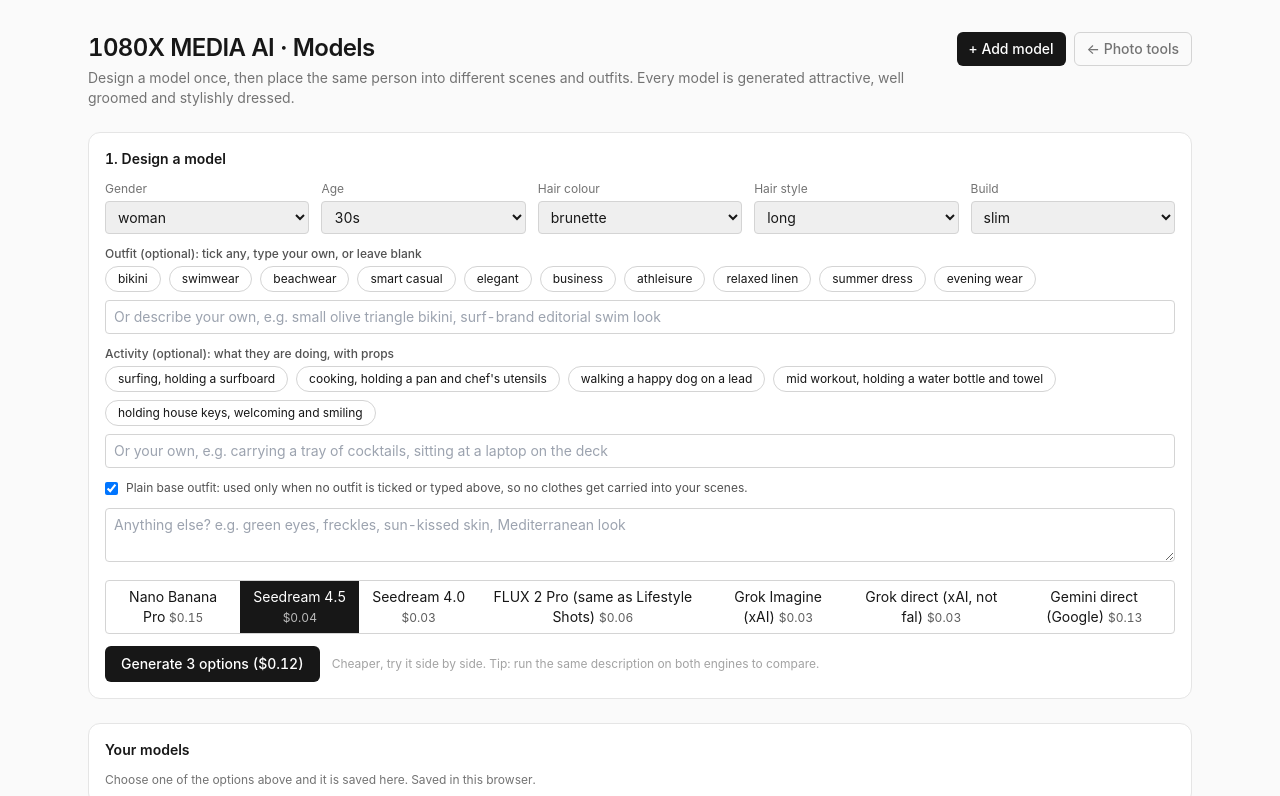
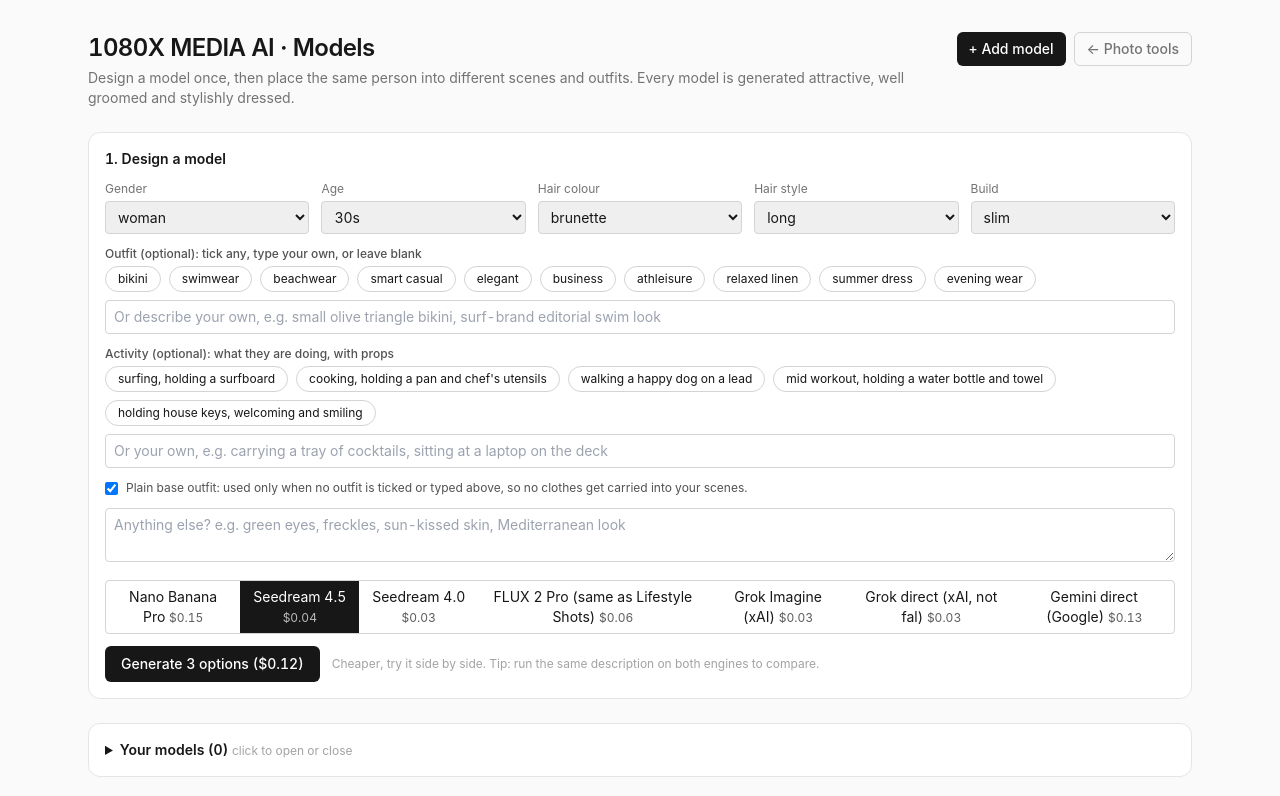
Before and after one commit to jaydengilfillan/proppolish, a Next.js app: page /cast in a window 1280 px wide. Shown: the top 796 px of the page. Built offline with nearby package versions, Linux system fonts and the light colour scheme.

Commit message:
Add files via upload

```diff
--- a/src/app/cast/page.tsx
+++ b/src/app/cast/page.tsx
@@ -463,8 +463,9 @@ export default function CastPage() {
       </section>
 
       {/* Saved models */}
-      <section className="mb-6 rounded-xl border border-neutral-200 bg-white p-4">
-        <h2 className="mb-3 text-sm font-semibold">Your models</h2>
+      <details className="mb-6 rounded-xl border border-neutral-200 bg-white p-4">
+        <summary className="cursor-pointer text-sm font-semibold">Your models ({saved.length}) <span className="text-xs font-normal text-neutral-400">click to open or close</span></summary>
+        <div className="mt-3">
         {saved.length === 0 ? (
           <p className="text-xs text-neutral-500">Choose one of the options above and it is saved here. Saved in this browser.</p>
         ) : (
@@ -483,7 +484,8 @@ export default function CastPage() {
             ))}
           </div>
         )}
-      </section>
+        </div>
+      </details>
 
       {/* Looks for the active model */}
       {active && (
```
